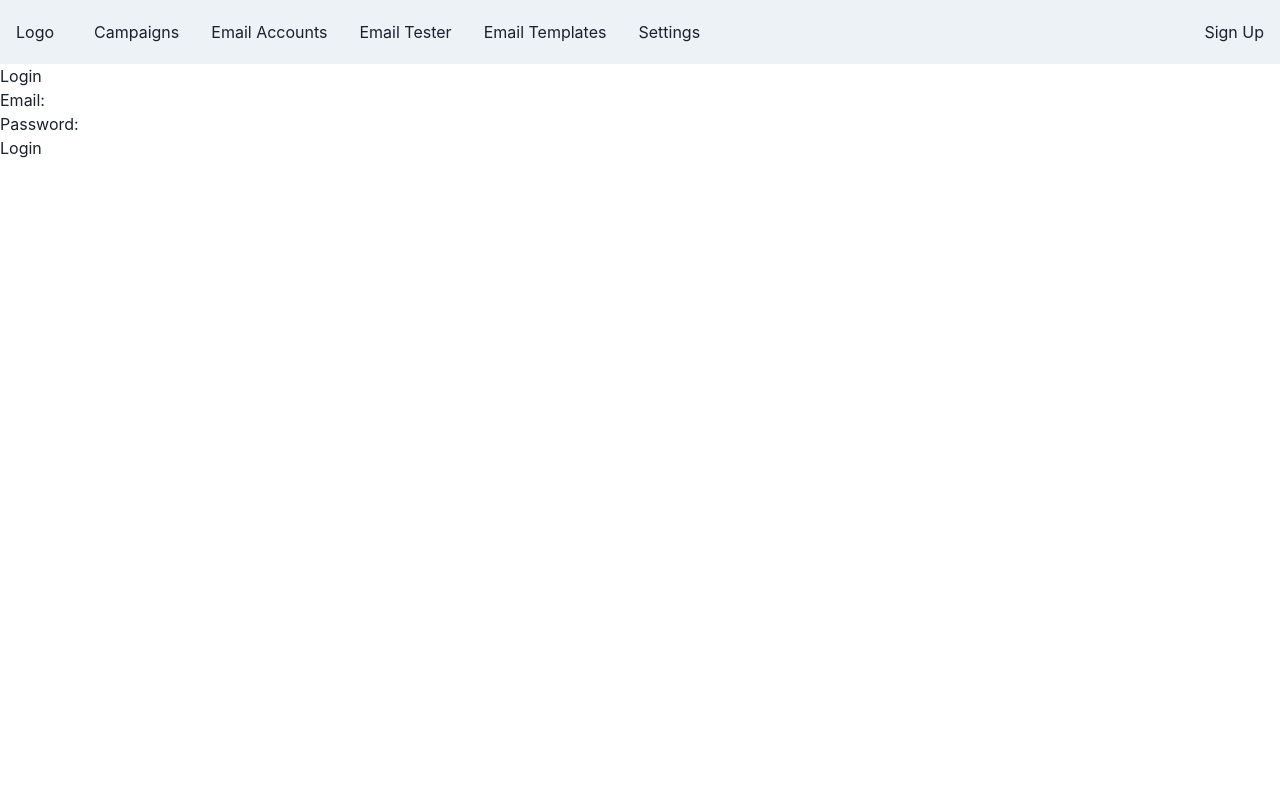
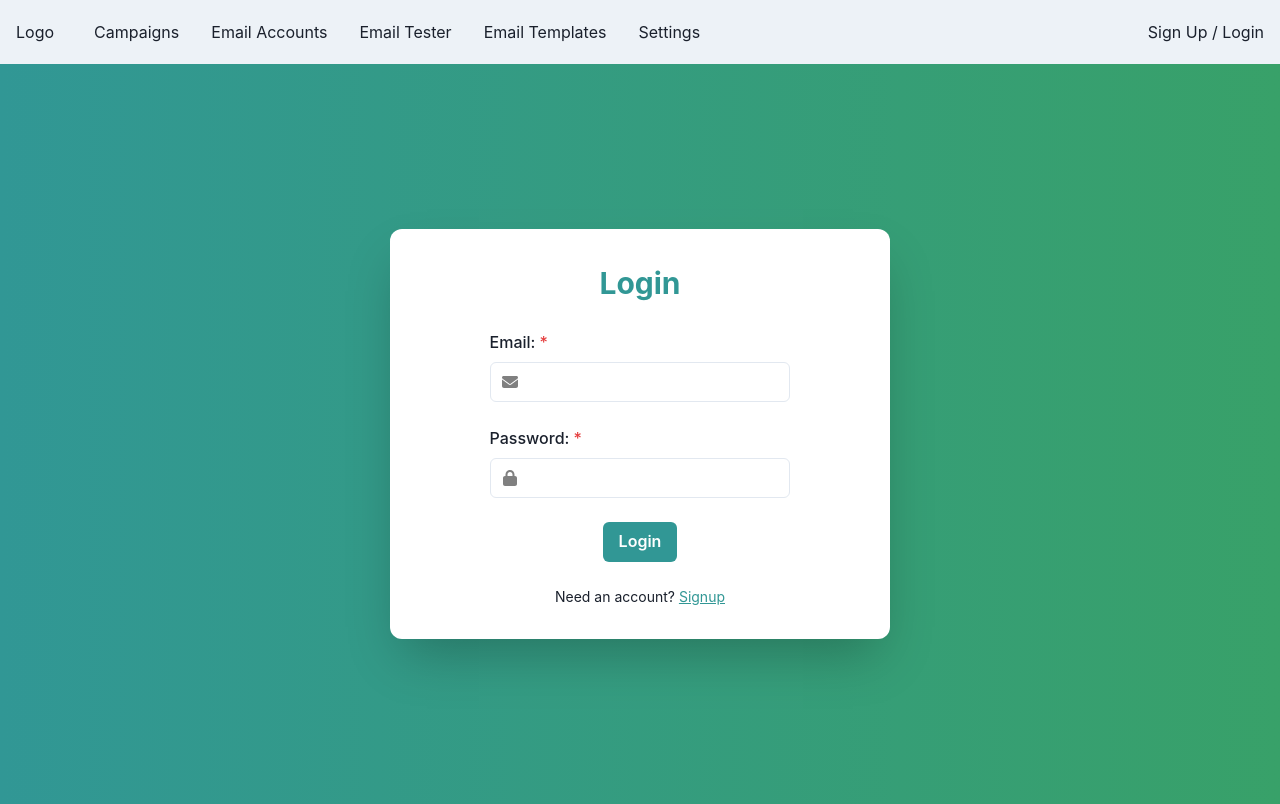
Before and after one commit to listeven989/email.dev, a Next.js app in the folder packages/web-app/: page /login in a window 1280 px wide. Built offline with nearby package versions, Linux system fonts and the light colour scheme.

Commit message:
login and signup forms

```diff
--- a/packages/web-app/src/components/AuthLink.tsx
+++ b/packages/web-app/src/components/AuthLink.tsx
@@ -18,7 +18,7 @@ function AuthLink() {
     <button onClick={handleSignOut}>Sign Out</button>
   ) : (
     <Link href="/signup">
-      <div>Sign Up</div>
+      <div>Sign Up / Login</div>
     </Link>
   );
 }
--- a/packages/web-app/src/pages/login.tsx
+++ b/packages/web-app/src/pages/login.tsx
@@ -1,60 +1,124 @@
-import { useState, ChangeEvent, FormEvent } from 'react';
+import {
+    Box,
+    Button,
+    Center,
+    Flex,
+    FormControl,
+    FormLabel,
+    Input,
+    InputGroup,
+    InputLeftElement,
+    VStack,
+    Text,
+    Link,
+  } from "@chakra-ui/react";
+  import { FontAwesomeIcon } from "@fortawesome/react-fontawesome";
+  import { faEnvelope, faLock } from "@fortawesome/free-solid-svg-icons";
+  import { useState, ChangeEvent, FormEvent } from "react";
 
   function Login() {
-  const [email, setEmail] = useState('');
-  const [password, setPassword] = useState('');
+    const [email, setEmail] = useState("");
+    const [password, setPassword] = useState("");
     const [error, setError] = useState<string | null>(null);
 
     async function handleSubmit(e: FormEvent) {
       e.preventDefault();
       try {
-      const response = await fetch('/api/auth', {
-        method: 'POST',
-        headers: { 'Content-Type': 'application/json' },
-        body: JSON.stringify({ action: 'login', email, password }),
+        const response = await fetch("/api/auth", {
+          method: "POST",
+          headers: { "Content-Type": "application/json" },
+          body: JSON.stringify({ action: "login", email, password }),
         });
 
         if (response.ok) {
           const { user, token } = await response.json();
-        console.log('Logged in successfully:', user, token);
-        localStorage.setItem('authToken', token);
+          console.log("Logged in successfully:", user, token);
+          localStorage.setItem("authToken", token);
         } else {
           const { error } = await response.json();
           setError(error);
         }
-    } catch (error) {
+      } catch (error: any) {
         setError(error.message);
       }
     }
 
     return (
-    <div>
-      <h1>Login</h1>
-      <form onSubmit={handleSubmit}>
-        <label>
-          Email:
-          <input
+      <Flex
+        minHeight="calc(100vh - 60px)"
+        alignItems="center"
+        justifyContent="center"
+        bgGradient="linear(to-r, teal.500, green.500)"
+      >
+        <Center
+          as="form"
+          onSubmit={handleSubmit}
+          bg="white"
+          boxShadow="2xl"
+          borderRadius="xl"
+          p={8}
+          width="100%"
+          maxWidth="500px"
+        >
+          <VStack spacing={6} width="69%">
+            <Text fontSize="3xl" fontWeight="bold" color="teal.500">
+              Login
+            </Text>
+            <FormControl id="email" isRequired>
+              <FormLabel>Email:</FormLabel>
+              <InputGroup>
+                <InputLeftElement pointerEvents="none">
+                  <FontAwesomeIcon icon={faEnvelope} color="gray" />
+                </InputLeftElement>
+                <Input
                   type="email"
                   value={email}
-            onChange={(e: ChangeEvent<HTMLInputElement>) => setEmail(e.target.value)}
-            required
+                  onChange={(e: ChangeEvent<HTMLInputElement>) =>
+                    setEmail(e.target.value)
+                  }
+                  width="100%"
+                  maxWidth="300px"
+                  pl="40px"
                 />
-        </label>
-        <br />
-        <label>
-          Password:
-          <input
+              </InputGroup>
+            </FormControl>
+            <FormControl id="password" isRequired>
+              <FormLabel>Password:</FormLabel>
+              <InputGroup>
+                <InputLeftElement pointerEvents="none">
+                  <FontAwesomeIcon icon={faLock} color="gray" />
+                </InputLeftElement>
+                <Input
                   type="password"
                   value={password}
-            onChange={(e: ChangeEvent<HTMLInputElement>) => setPassword(e.target.value)}
-            required
+                  onChange={(e: ChangeEvent<HTMLInputElement>) =>
+                    setPassword(e.target.value)
+                  }
+                  width="100%"
+                  maxWidth="300px"
+                  pl="40px"
                 />
-        </label>
-        <br />
-        <button type="submit">Login</button>
-      </form>
-      {error && <p>Error: {error}</p>}
-    </div>
+              </InputGroup>
+            </FormControl>
+            <Button type="submit" colorScheme="teal" size="md">
+              Login
+            </Button>
+            <Text fontSize="sm">
+            Need an account?{" "}
+            <Link href="/signup">
+              <Text as="span" color="teal.500" textDecoration="underline">
+                Signup
+              </Text>
+            </Link>
+          </Text>
+          </VStack>
+          {error && (
+            <Text color="red.500" textAlign="center" marginTop={4}>
+              Error: {error}
+            </Text>
+          )}
+        </Center>
+      </Flex>
     );
   }
 
--- a/packages/web-app/src/pages/signup.tsx
+++ b/packages/web-app/src/pages/signup.tsx
@@ -1,33 +1,38 @@
 import {
   Box,
   Button,
+  Center,
+  Flex,
   FormControl,
   FormLabel,
   Input,
+  InputGroup,
+  InputLeftElement,
   VStack,
   Text,
-    Flex,
-    Center,
-  } from '@chakra-ui/react';
-  import { useState, ChangeEvent, FormEvent } from 'react';
+  Link,
+} from "@chakra-ui/react";
+import { FontAwesomeIcon } from "@fortawesome/react-fontawesome";
+import { faEnvelope, faLock } from "@fortawesome/free-solid-svg-icons";
+import { useState, ChangeEvent, FormEvent } from "react";
 
 function Signup() {
-  const [email, setEmail] = useState('');
-  const [password, setPassword] = useState('');
+  const [email, setEmail] = useState("");
+  const [password, setPassword] = useState("");
   const [error, setError] = useState<string | null>(null);
 
   async function handleSubmit(e: FormEvent) {
     e.preventDefault();
     try {
-      const response = await fetch('/api/auth', {
-        method: 'POST',
-        headers: { 'Content-Type': 'application/json' },
-        body: JSON.stringify({ action: 'signup', email, password }),
+      const response = await fetch("/api/auth", {
+        method: "POST",
+        headers: { "Content-Type": "application/json" },
+        body: JSON.stringify({ action: "signup", email, password }),
       });
 
       if (response.ok) {
         const { user } = await response.json();
-        console.log('User created successfully:', user);
+        console.log("User created successfully:", user);
       } else {
         const { error } = await response.json();
         setError(error);
@@ -38,44 +43,73 @@ function Signup() {
   }
 
   return (
-    <Flex minHeight="100vh" alignItems="center" justifyContent="center">
+    <Flex
+      minHeight="calc(100vh - 60px)"
+      alignItems="center"
+      justifyContent="center"
+      bgGradient="linear(to-r, teal.500, green.500)"
+    >
       <Center
         as="form"
         onSubmit={handleSubmit}
         bg="white"
-        boxShadow="md"
-        borderRadius="md"
+        boxShadow="2xl"
+        borderRadius="xl"
         p={8}
         width="100%"
-        maxWidth="400px"
+        maxWidth="500px"
       >
-        <VStack spacing={4}>
-          <Text fontSize="2xl" fontWeight="bold">
+        <VStack spacing={6} width="69%">
+          <Text fontSize="3xl" fontWeight="bold" color="teal.500">
             Signup
           </Text>
           <FormControl id="email" isRequired>
             <FormLabel>Email:</FormLabel>
+            <InputGroup>
+              <InputLeftElement pointerEvents="none">
+                <FontAwesomeIcon icon={faEnvelope} color="gray" />
+              </InputLeftElement>
               <Input
                 type="email"
                 value={email}
                 onChange={(e: ChangeEvent<HTMLInputElement>) =>
                   setEmail(e.target.value)
                 }
+                width="100%"
+                maxWidth="300px"
+                pl="40px"
               />
+            </InputGroup>
           </FormControl>
           <FormControl id="password" isRequired>
             <FormLabel>Password:</FormLabel>
+            <InputGroup>
+              <InputLeftElement pointerEvents="none">
+                <FontAwesomeIcon icon={faLock} color="gray" />
+              </InputLeftElement>
               <Input
                 type="password"
                 value={password}
                 onChange={(e: ChangeEvent<HTMLInputElement>) =>
                   setPassword(e.target.value)
                 }
+                width="100%"
+                maxWidth="300px"
+                pl="40px"
               />
+            </InputGroup>
           </FormControl>
-          <Button type="submit" colorScheme="blue">
+          <Button type="submit" colorScheme="teal" size="md">
             Signup
           </Button>
+          <Text fontSize="sm">
+            Already have an account?{" "}
+            <Link href="/login">
+              <Text as="span" color="teal.500" textDecoration="underline">
+                Login
+              </Text>
+            </Link>
+          </Text>
         </VStack>
         {error && (
           <Text color="red.500" textAlign="center" marginTop={4}>
```
Lines whose indentation alone changed are shown as unchanged.
